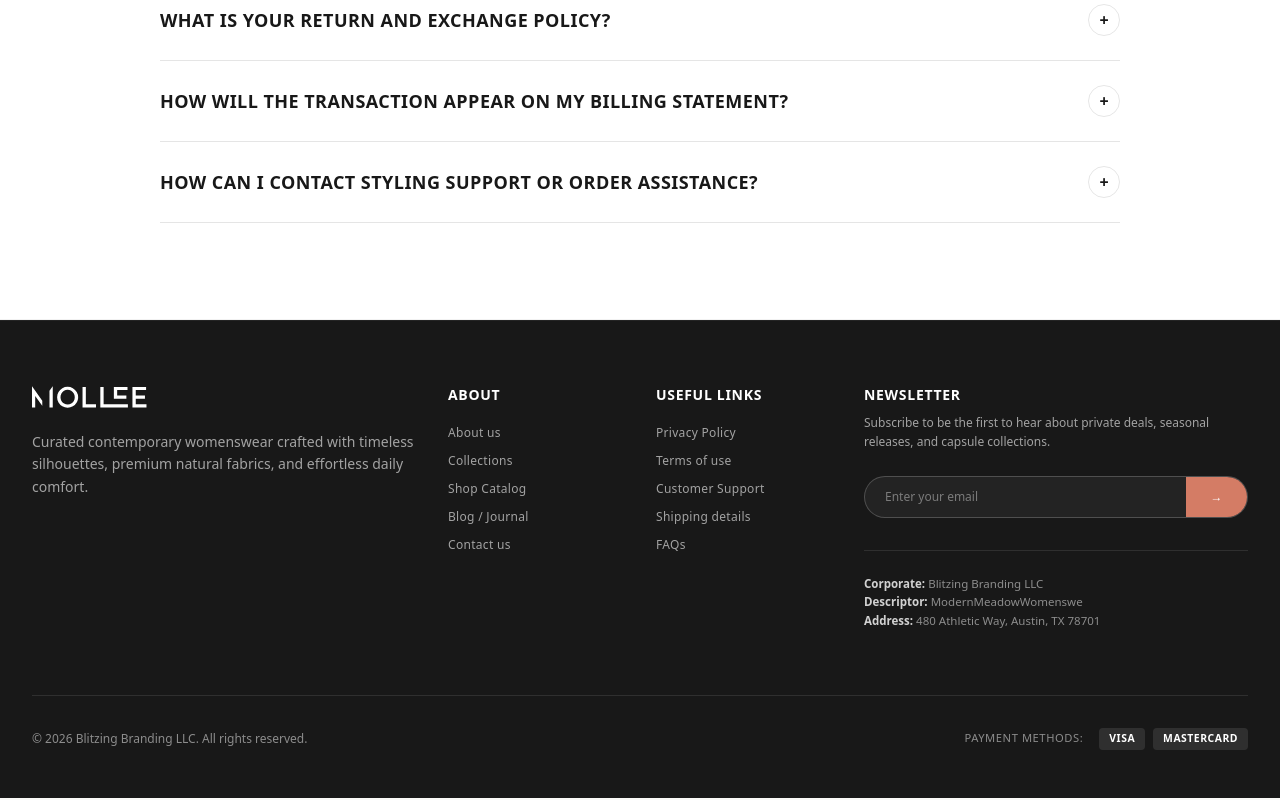
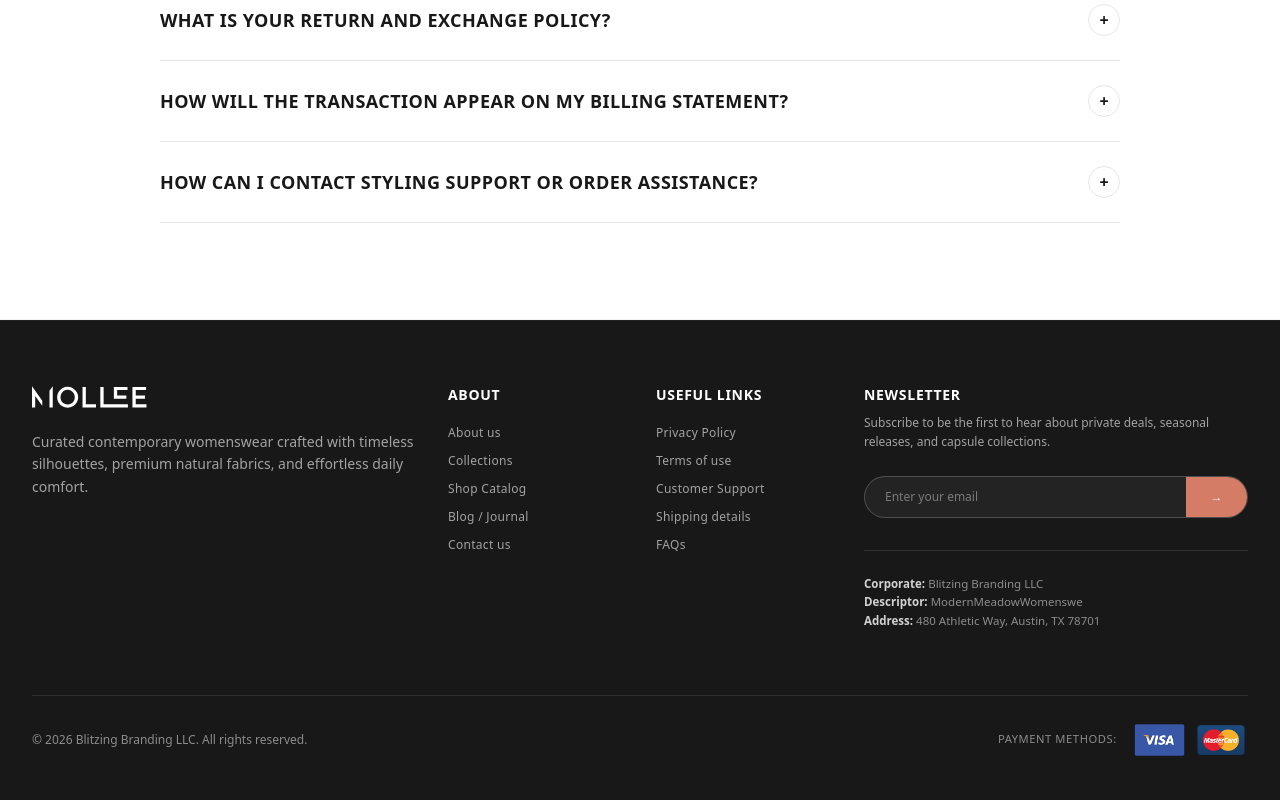
Before and after one commit to Tayyab-103/demo-gadget-sites, a Next.js app: page / in a window 1280 px wide. Shown: the part 8105-8905 px from the top of the page. Built offline with nearby package versions, Linux system fonts and the light colour scheme.

Commit message:
change the payment method images

```diff
--- a/src/components/Footer.tsx
+++ b/src/components/Footer.tsx
@@ -161,8 +161,12 @@ export default function Footer() {
           <div className="flex items-center gap-4">
             <span className="text-[0.7rem] uppercase tracking-wider">Payment methods:</span>
             <div className="flex items-center gap-2">
-              <span className="px-2.5 py-1 bg-white/10 rounded text-[0.65rem] font-bold text-white tracking-wider">VISA</span>
-              <span className="px-2.5 py-1 bg-white/10 rounded text-[0.65rem] font-bold text-white tracking-wider">MASTERCARD</span>
+              <div className="flex items-center justify-center h-6 shadow-xs">
+                <img src="/img/visa.png" alt="Visa" className="h-8 w-auto object-contain" />
+              </div>
+              <div className="flex items-center justify-center h-6 shadow-xs">
+                <img src="/img/mastercard.png" alt="Mastercard" className="h-8 w-auto object-contain" />
+              </div>
             </div>
           </div>
         </div>
```
Also changed, not shown: public/img/mastercard.png (added), public/img/visa.png (added).
